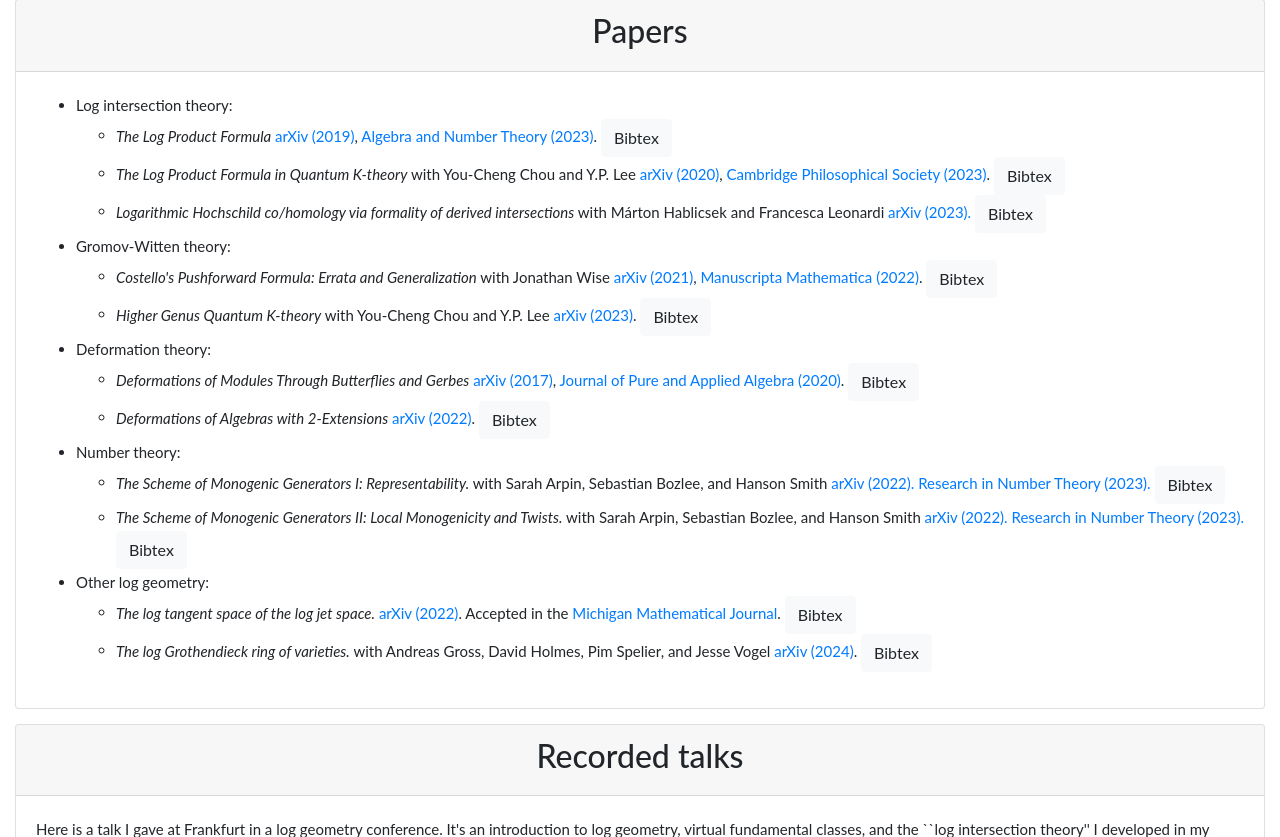
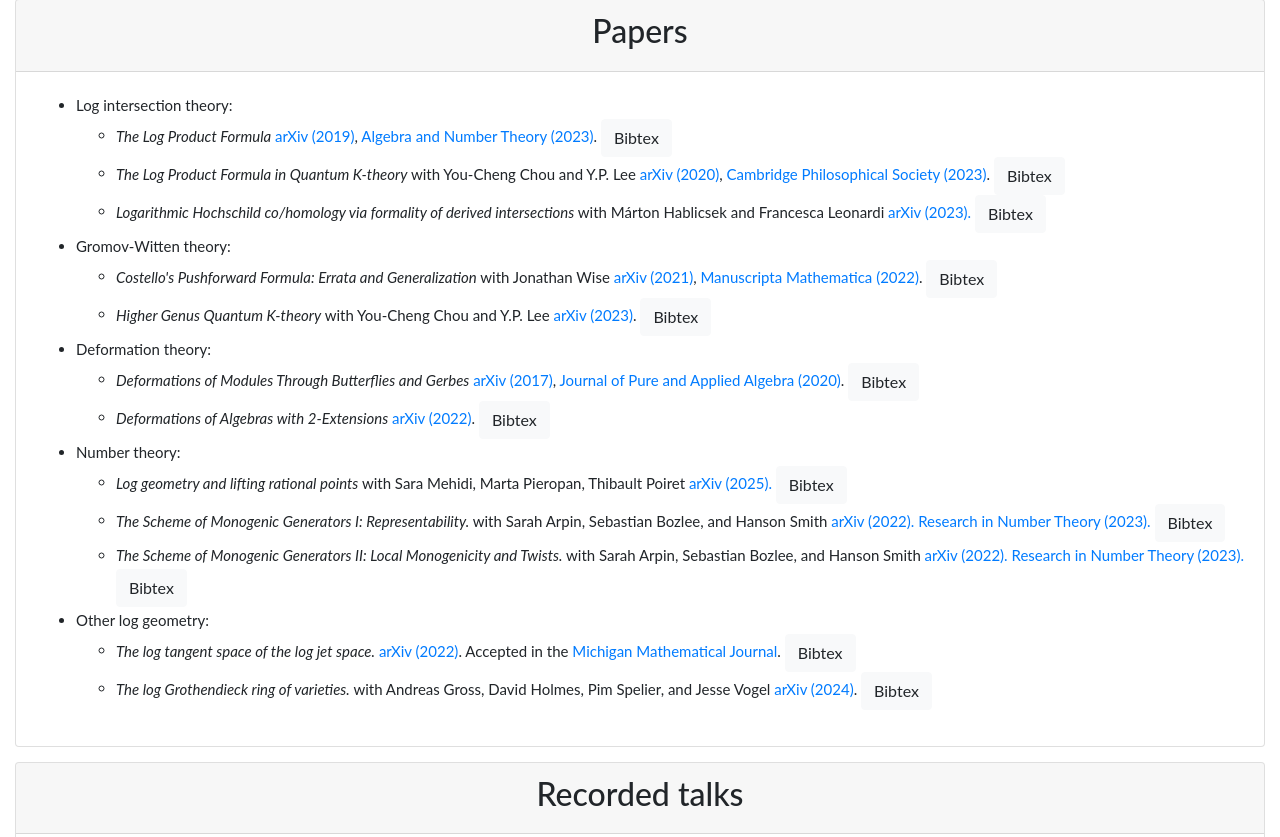
Before and after one commit to nanotech22/logetale, a Flask app: page / in a window 1280 px wide. Shown: the part 1405-2242 px from the top of the page. Run offline with Flask 3, Linux system fonts and the light colour scheme; some libraries are stand-ins or nearby versions.

Commit message:
added new paper!

```diff
--- a/static/javascript/index.js
+++ b/static/javascript/index.js
@@ -196,6 +196,19 @@ primaryClass = {math.AG},
     }
 
 
+    if (id == "logrationalpoints") {
+var text = `@article{herr2025loggeometryliftingrational,
+      title={Log geometry and lifting rational points},
+      author={Leo Herr and Sara Mehidi and Marta Pieropan and Thibault Poiret},
+      year={2025},
+      eprint={2509.12167},
+      archivePrefix={arXiv},
+      primaryClass={math.AG},
+      url={https://arxiv.org/abs/2509.12167},
+}
+
+`
+    }
 
     copyToClipboard(text);
     alert("Copied Bibtex to clipboard!");
--- a/templates/pages/index.html
+++ b/templates/pages/index.html
@@ -92,6 +92,10 @@
                 <li>
                     Number theory:
                     <ul>
+                        <li>
+                            <i>Log geometry and lifting rational points</i> with Sara Mehidi, Marta Pieropan, Thibault Poiret <a href="https://arxiv.org/abs/2509.12167">arXiv (2025).</a>
+                            <button id="logrationalpoints" type="button" class="btn btn-light" onclick="copyClipboard(this.id)">Bibtex</button>
+                        </li>
                         <li>
                             <i>The Scheme of Monogenic Generators I: Representability.</i> with Sarah Arpin, Sebastian Bozlee, and Hanson Smith <a href="https://arxiv.org/abs/2108.07185">arXiv (2022).</a>
                             <a href="https://link.springer.com/article/10.1007/s40993-022-00419-5">
```
